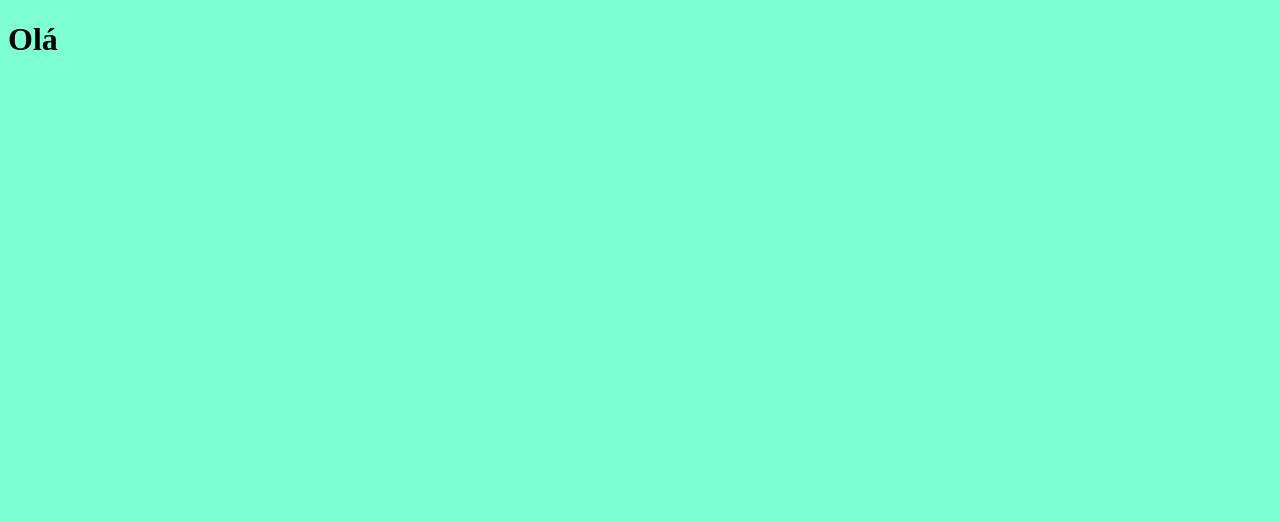
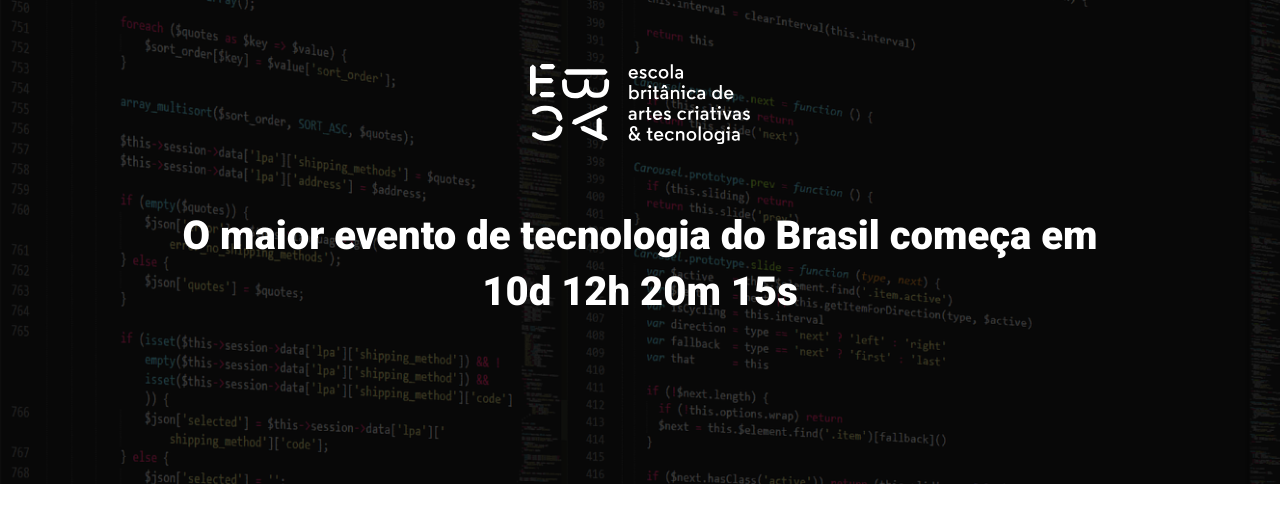
Before and after one commit to JoaoLubaw/Event_Page-Project5EBAC, a website built with Parcel: page src/index.html in a window 1280 px wide. Built offline with nearby package versions, Linux system fonts and the light colour scheme.

Commit message:
making the hero section

```diff
--- a/package.json
+++ b/package.json
@@ -12,6 +12,7 @@
   "license": "ISC",
   "devDependencies": {
     "@parcel/transformer-sass": "^2.9.1",
-    "parcel": "^2.9.1"
+    "parcel": "^2.9.1",
+    "sharp": "^0.31.3"
   }
 }
--- a/sharp.config.json
+++ b/sharp.config.json
@@ -2,5 +2,4 @@
     "png": {
         "quality": 75
     }
-
 }
--- a/src/index.html
+++ b/src/index.html
@@ -4,11 +4,22 @@
     <meta charset="UTF-8">
     <meta http-equiv="X-UA-Compatible" content="IE=edge">
     <meta name="viewport" content="width=device-width, initial-scale=1.0">
+    <link rel="preconnect" href="https://fonts.googleapis.com">
+    <link rel="preconnect" href="https://fonts.gstatic.com" crossorigin>
+    <link href="https://fonts.googleapis.com/css2?family=Roboto:wght@400;700;900&display=swap" rel="stylesheet">
     <link rel="stylesheet" href="styles/main.scss">
-    <title>Event</title>
+    <title>Ebac Tech Talks</title>
 </head>
 <body>
-    <h1>Olá</h1>
+<header class="hero">
+    <div class="container">
+        <img class="hero__logo" src="images/ebac_logo.svg" alt="EBAC">
+        <p class="hero__text">O maior evento de tecnologia do Brasil começa em 10d 12h 20m 15s</p>
+    </div>
+
+</header>
+
+
     <script src="scripts/main.js"></script>
 </body>
 </html>
--- /dev/null
+++ b/src/styles/_hero.scss
@@ -0,0 +1,52 @@
+.hero {
+    padding-top: 64px;
+    padding-bottom: 100px;
+    background-image: url(../images/fundo.png);
+    background-repeat: no-repeat;
+    background-size: cover;
+    position: relative;
+
+    .container {
+        position: relative;
+    }
+
+    &::before {
+        position: absolute;
+        top:0;
+        left: 0;
+        width: 100%;
+        height: 100%;
+        background-color: black;
+        content: '';
+        opacity: .7;
+    }
+
+    &__text {
+        margin-top: 64px;
+        margin-bottom: 64px;
+        font-size: 40px;
+        line-height: 56px;
+        font-weight: 900;
+        text-align: center;
+    }
+
+    &__logo {
+        display: block;
+        margin: 0 auto;
+        height: 80px;
+    }
+
+    @media (max-width:640px) {
+    padding: 40px 0;
+
+        &__logo {
+            height: 40px;
+        }
+
+        &__text {
+            font-size: 22px;
+            line-height: 24px;
+            margin: 24px 0;
+        }
+    }
+}
--- a/src/styles/main.scss
+++ b/src/styles/main.scss
@@ -1,3 +1,23 @@
+@use 'hero';
+
 * {
-    background-color: aquamarine;
+    margin: 0;
+    padding: 0;
+    box-sizing: border-box;
+    font-family: Roboto, sans-serif;
+    color: #fff;
 }
+
+.container {
+    max-width: 960px;
+    width: 100%;
+    margin: 0 auto;
+
+    @media (max-width: 640px) {
+        max-width: 80%;
+    }
+
+    @media (max-width: 1024px) {
+        max-width: 90%;
+    }
+}
```
Also changed, not shown: dist/index.html, dist/styles/main.css, 2 other files.
